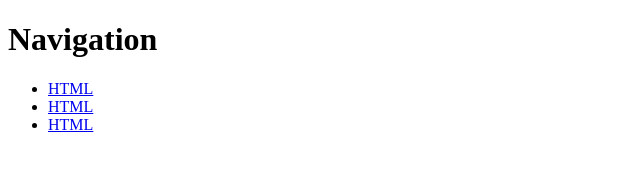
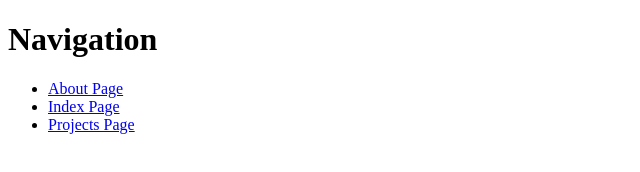
Before and after one commit to NoahGoertz/cosc219-site, a plain HTML site: page projects.html in a window 1280 px wide. Shown: the whole page, without its empty margins (0-640 px from the left). Drawn offline with Linux system fonts and the light colour scheme.

Commit message:
added more descripton to URLs

```diff
--- a/projects.html
+++ b/projects.html
@@ -10,9 +10,9 @@
                 <h1>Navigation</h1>
                 <nav>
                         <ul>
-                                <li><a href="about.html">HTML</a></li>
-                                <li><a href="index.html">HTML</a></li>
-                                <li><a href="projects.html">HTML</a></li>
+                                <li><a href="about.html">About Page</a></li>
+				<li><a href="index.html">Index Page</a></li>
+				<li><a href="projects.html">Projects Page</a></li>
                         </ul>
                 </nav>
         </main>
```
Also changed, not shown: about.html (+3 -3 lines), index.html (+3 -3 lines).
